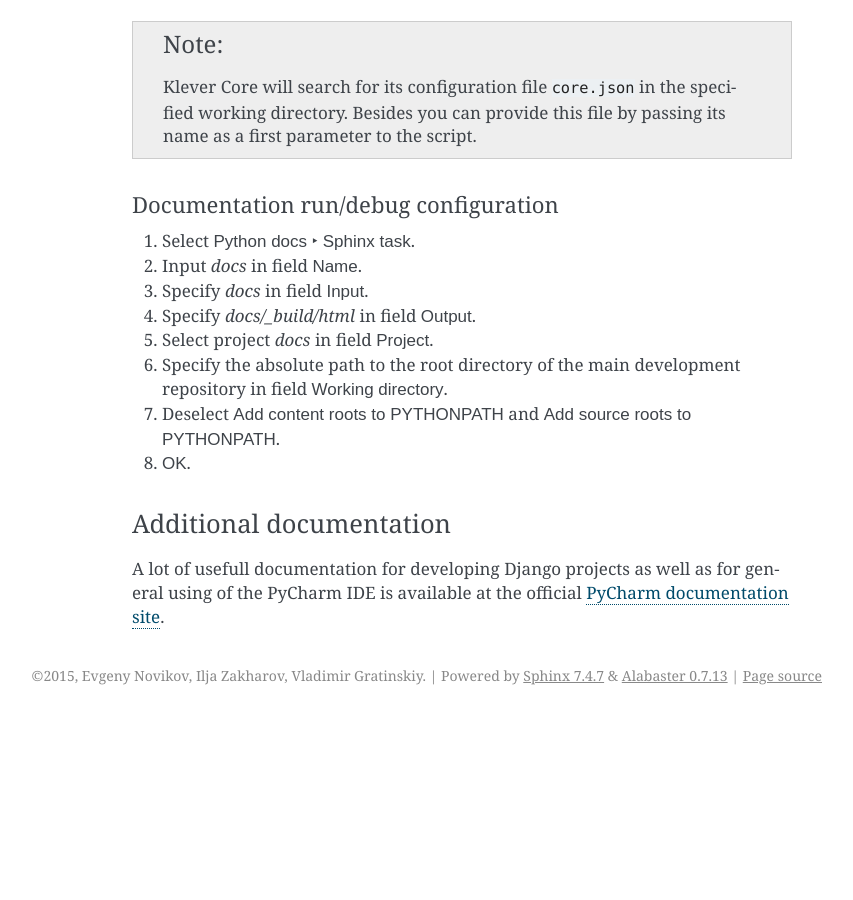
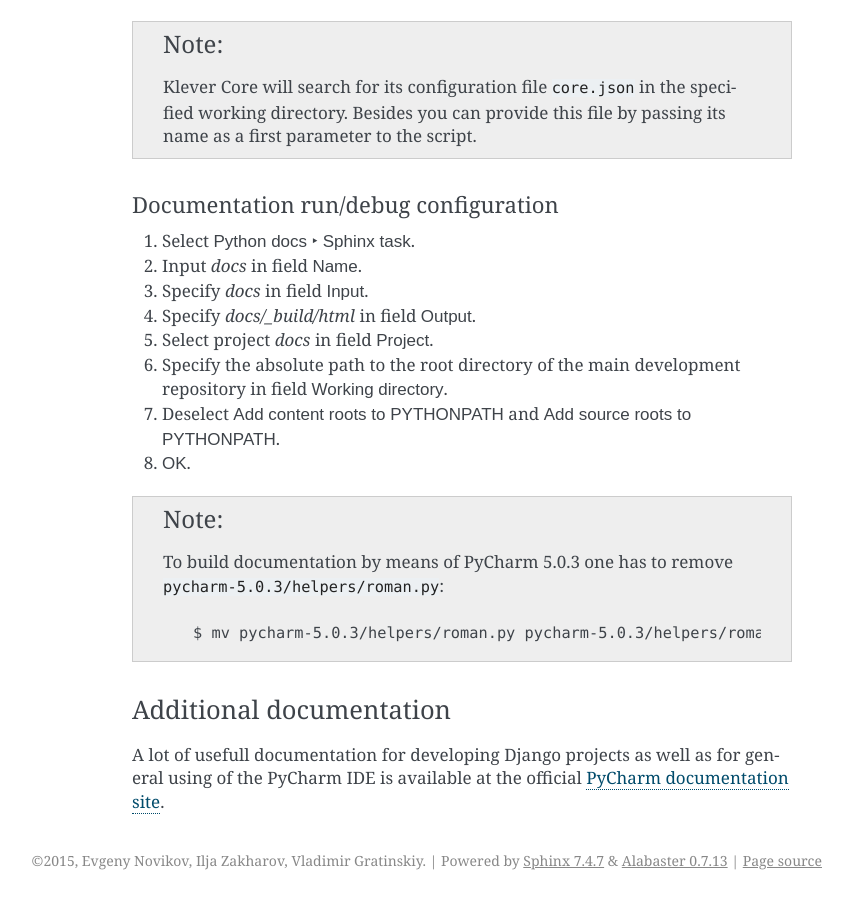
Before and after one commit to ldv-klever/klever, a Sphinx documentation site: the page built from docs/dev.rst, in a window 1280 px wide and 900 px high, scrolled down 5225 px. Shown: the whole window, without its empty margins (288-1141 px from the left). Built offline with Sphinx 7.4.7, drawn with Linux system fonts in a browser that asks for light colours; before the commit the page ends 5940 px from its top, so only the background shows below that.

Commit message:
Add note how to build documentation with PyCharm 5.0.3

```diff
--- a/docs/dev.rst
+++ b/docs/dev.rst
@@ -191,6 +191,10 @@ Documentation run/debug configuration
 #. Deselect :guilabel:`Add content roots to PYTHONPATH` and :guilabel:`Add source roots to PYTHONPATH`.
 #. :menuselection:`OK`.
 
+.. note:: To build documentation by means of PyCharm 5.0.3 one has to remove :file:`pycharm-5.0.3/helpers/roman.py`::
+
+    $ mv pycharm-5.0.3/helpers/roman.py pycharm-5.0.3/helpers/roman.py.old
+
 Additional documentation
 ^^^^^^^^^^^^^^^^^^^^^^^^
 
```
